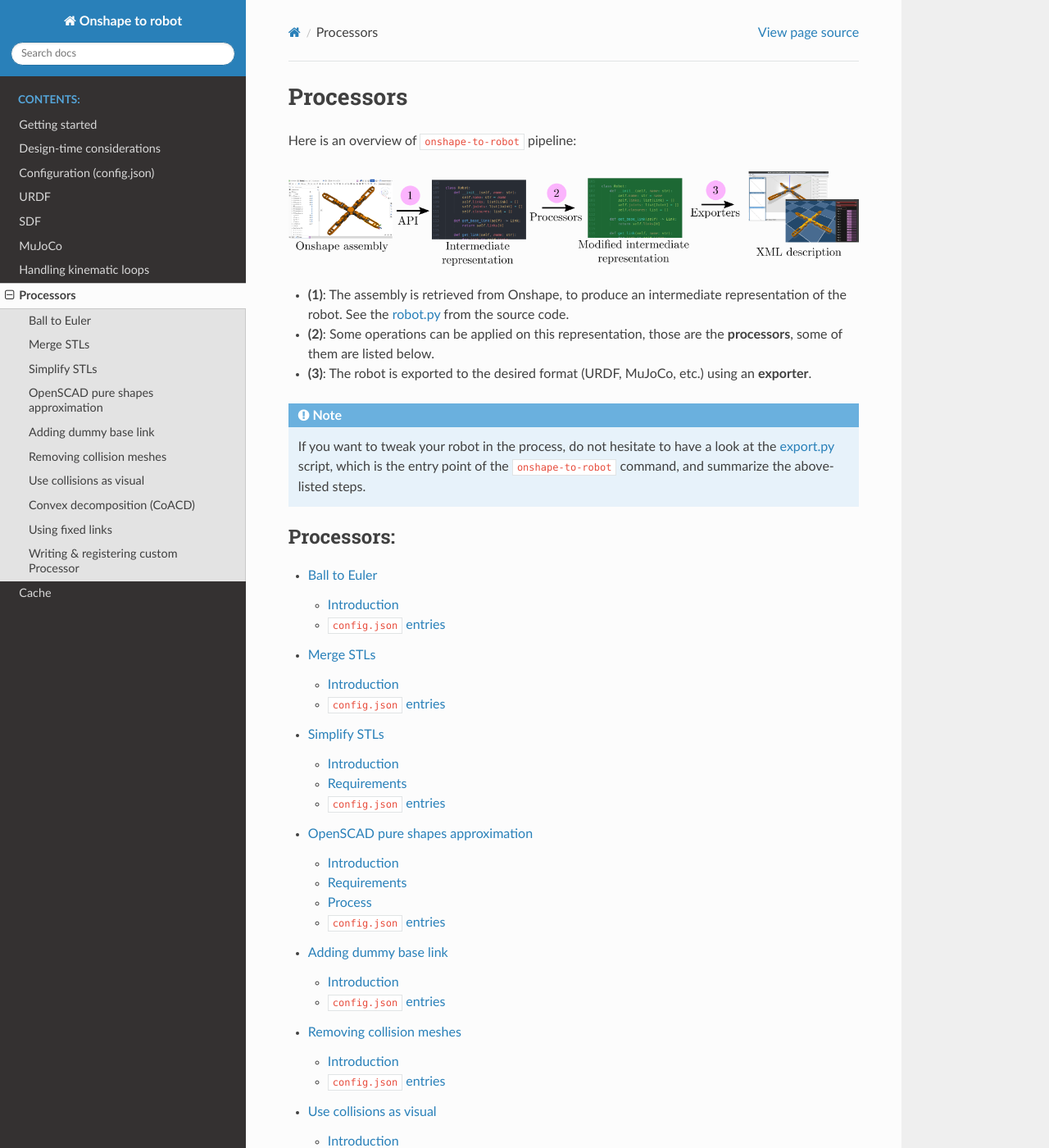
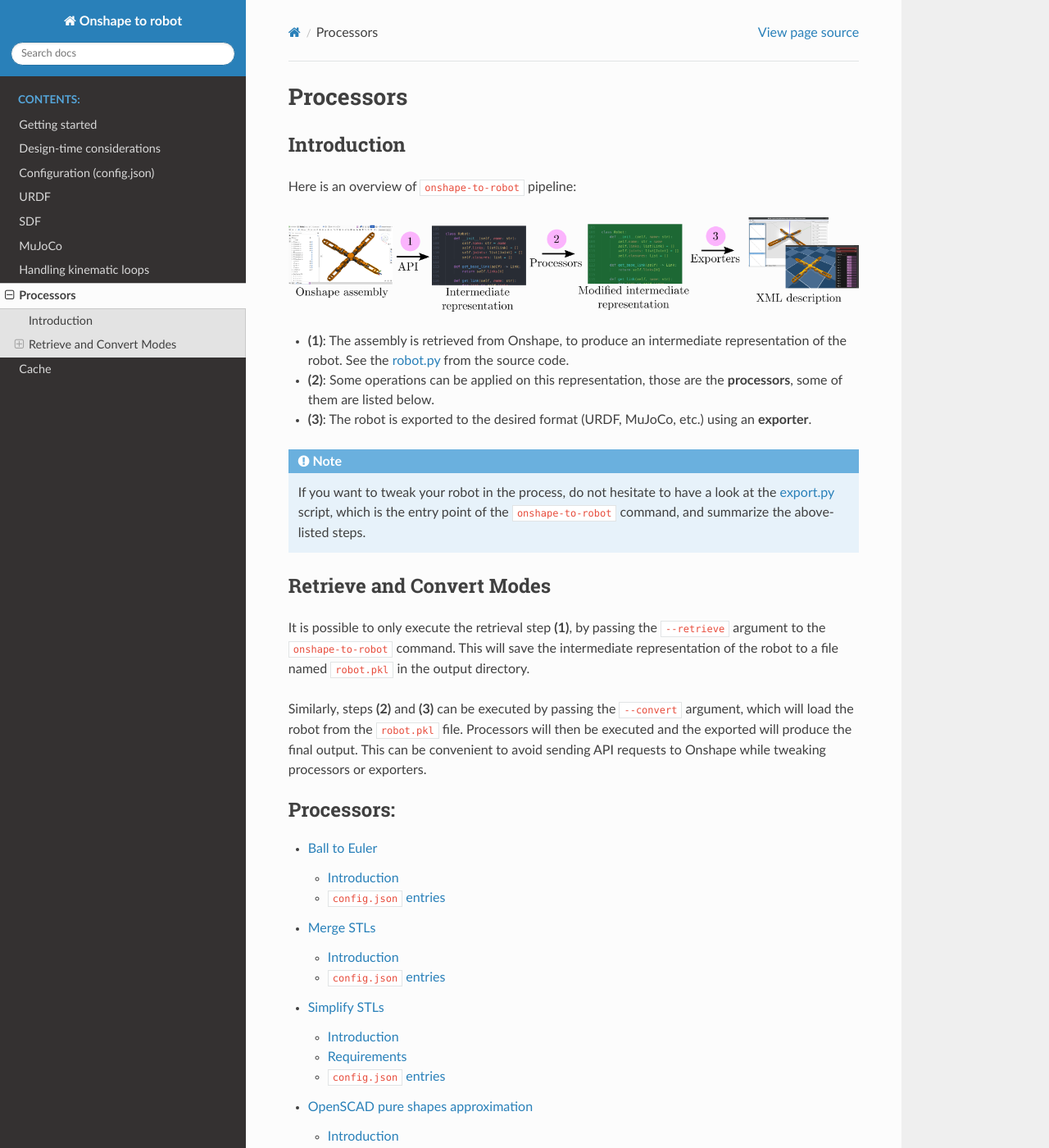
Before and after one commit to Rhoban/onshape-to-robot, a Sphinx documentation site: the page built from docs/source/processors.rst, in a window 1280 px wide and 1400 px high. Shown: the whole window at 82% size. Built offline with Sphinx 7.4.7 and the Read the Docs theme 3.1.0, drawn with Linux system fonts in a browser that asks for light colours.

Commit message:
Retrieve and convert modes

```diff
--- a/docs/source/processors.rst
+++ b/docs/source/processors.rst
@@ -1,5 +1,8 @@
 Processors
 ==========
+
+Introduction
+~~~~~~~~~~~~
 
 Here is an overview of ``onshape-to-robot`` pipeline:
 
@@ -12,6 +15,13 @@
 .. note::
 
     If you want to tweak your robot in the process, do not hesitate to have a look at the `export.py <https://github.com/Rhoban/onshape-to-robot/blob/master/onshape_to_robot/export.py>`_ script, which is the entry point of the ``onshape-to-robot`` command, and summarize the above-listed steps.
+
+Retrieve and Convert Modes
+~~~~~~~~~~~~~~~~~~~~~~~~~~
+
+It is possible to only execute the retrieval step **(1)**, by passing the ``--retrieve`` argument to the ``onshape-to-robot`` command. This will save the intermediate representation of the robot to a file named ``robot.pkl`` in the output directory.
+
+Similarly, steps **(2)** and **(3)** can be executed by passing the ``--convert`` argument, which will load the robot from the ``robot.pkl`` file. Processors will then be executed and the exported will produce the final output. This can be convenient to avoid sending API requests to Onshape while tweaking processors or exporters.
 
 .. toctree::
    :maxdepth: 2
```
